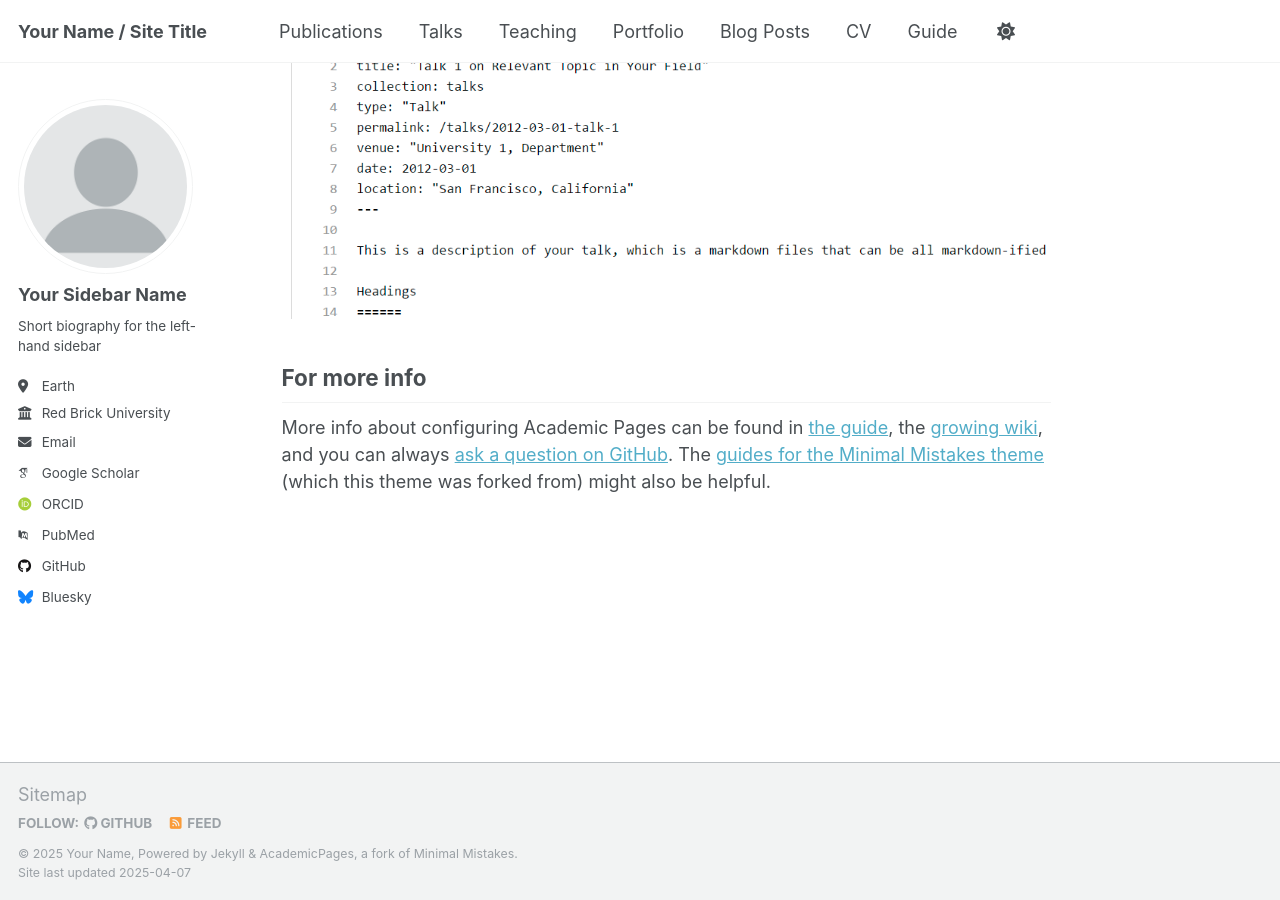
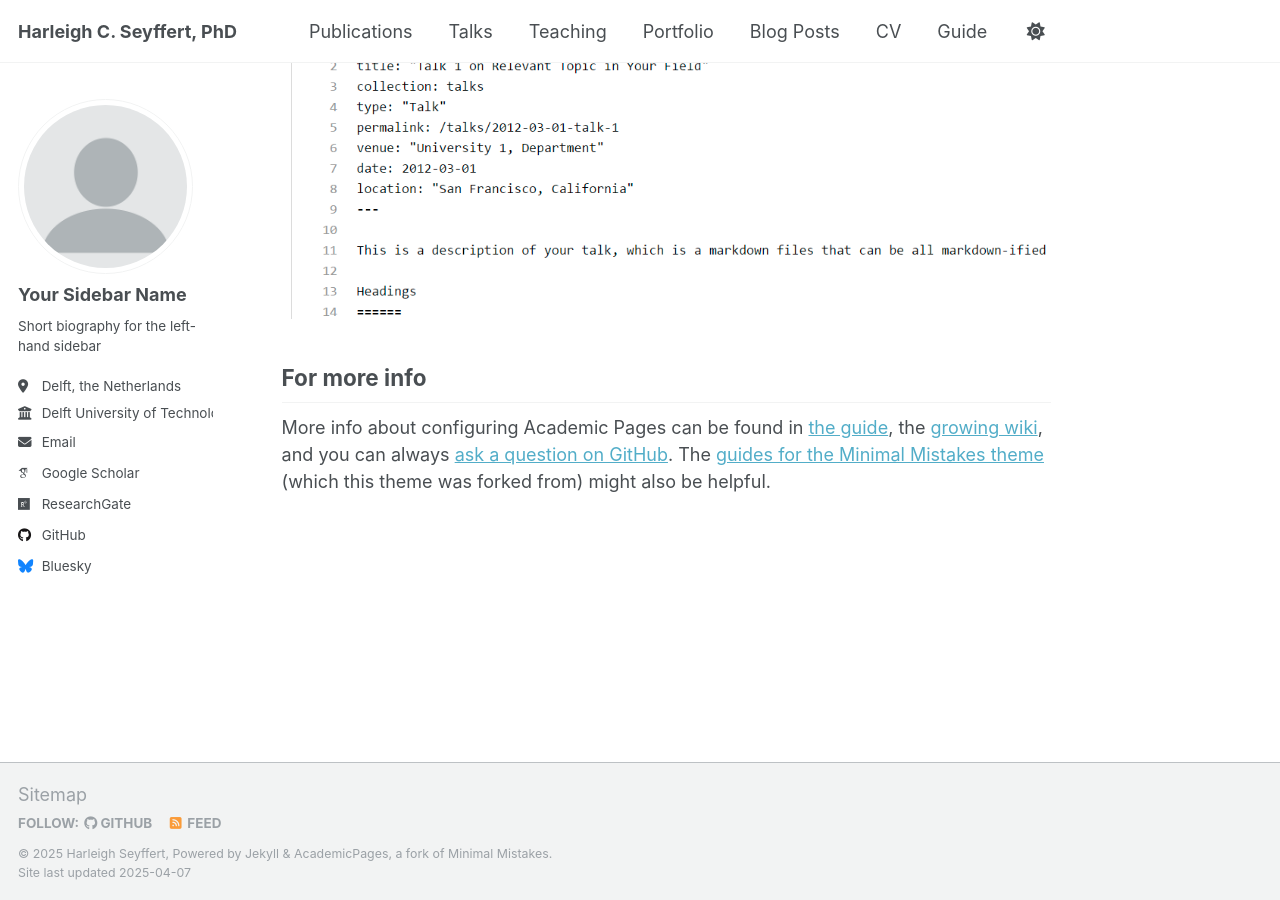
Before and after one commit to hcseyffert/github.io, a Jekyll site: the page built from _pages/about.md, in a window 1280 px wide and 900 px high, scrolled down 2636 px. Built offline with Jekyll 4.4.1, drawn with Linux system fonts in a browser that asks for light colours; some web fonts are replaced.

Commit message:
Update _config.yml

```diff
--- a/_config.yml
+++ b/_config.yml
@@ -9,9 +9,9 @@
 # Basic Site Settings
 locale                   : "en-US"
 site_theme               : "default"
-title                    : "Your Name / Site Title"
+title                    : "Harleigh C. Seyffert, PhD"
 title_separator          : "-"
-name                     : &name "Your Name"
+name                     : &name "Harleigh Seyffert"
 description              : &description "personal description"
 url                      : https://academicpages.github.io # the base hostname & protocol for your site e.g. "https://[your GitHub username].github.io"
 baseurl                  : "" # the subpath of your site, e.g. "/blog"
@@ -26,19 +26,19 @@ author:
   name             : "Your Sidebar Name"
   pronouns         : # example: "she/her"
   bio              : "Short biography for the left-hand sidebar"
-  location         : "Earth"
-  employer         : "Red Brick University"
+  location         : "Delft, the Netherlands"
+  employer         : "Delft University of Technology"
   uri              : # URL
-  email            : "none@example.org"
+  email            : "h.c.seyffert@tudelft.nl"
 
   # Academic websites
   arxiv            : # URL - Update with the correct link to your profile
-  googlescholar    : "https://scholar.google.com/citations?user=PS_CX0AAAAAJ"
+  googlescholar    : "https://scholar.google.com/citations?user=BFWL0MYAAAAJ&hl=en&oi=ao"
   impactstory      : # URL
-  orcid            : "http://orcid.org/yourorcidurl"
+  orcid            : # URL "http://orcid.org/yourorcidurl"
   semantic         : # URL
-  pubmed           : "https://www.ncbi.nlm.nih.gov/pubmed/?term=john+snow"
-  researchgate     : # URL
+  pubmed           : # URL
+  researchgate     : "https://www.researchgate.net/profile/Harleigh-Seyffert?ev=hdr_xprf"
   scopus           : # URL
 
   # Repositories and software development
```
